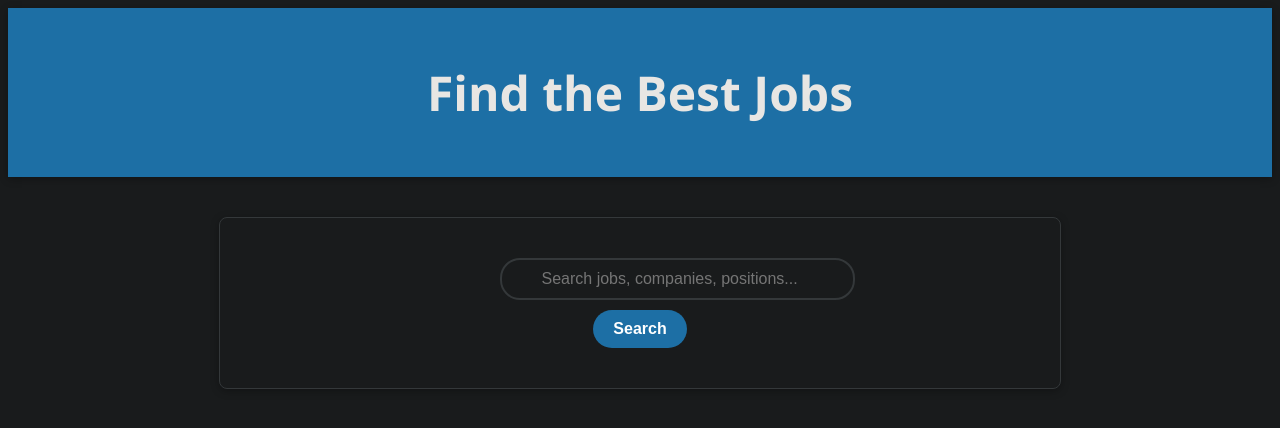
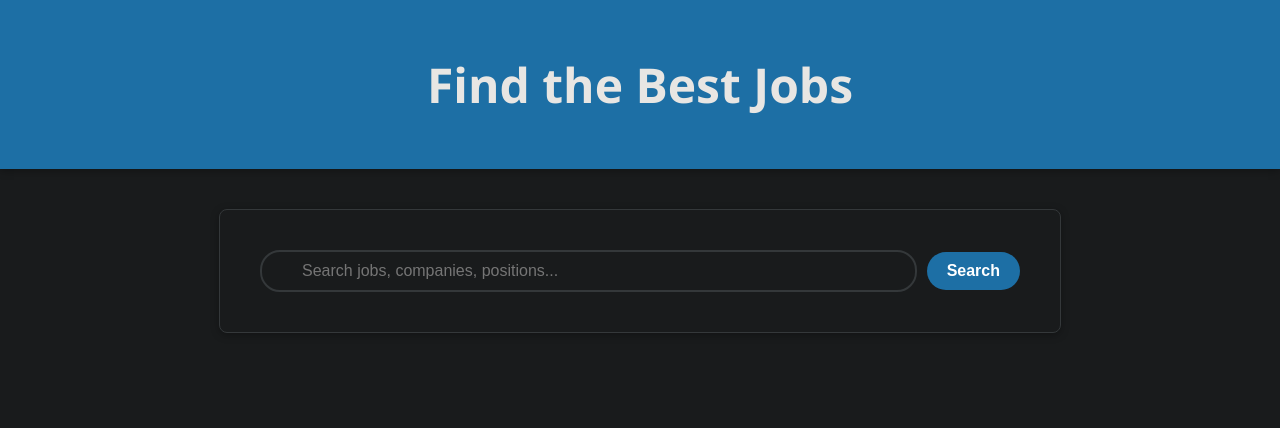
Before and after one commit to Collabs-001/frontend, a Flask app: page / in a window 1280 px wide. Shown: the top 428 px of the page. Run offline with Flask 3, Linux system fonts and the light colour scheme.

Commit message:
improve Ui

```diff
--- a/static/styles.css
+++ b/static/styles.css
@@ -1,46 +1,51 @@
 :root {
-  --darkreader-bg--primary-color: #1d6fa5;
-  --darkreader-border--secondary-color: #34383a;
-  --darkreader-text--text-color: #e8e6e3;
-  --darkreader-bg--background-color: #191b1c;
-  --darkreader-bg--box-shadow: 0 2px 8px rgba(0, 0, 0, 0.3);
+  --primary-color: #1d6fa5;
+  --secondary-color: #34383a;
+  --text-color: #e8e6e3;
+  --background-color: #191b1c;
+  --box-shadow: 0 2px 8px rgba(0, 0, 0, 0.3);
 }
 
 body {
   font-family: 'Open Sans', sans-serif;
-  background-color: var(--darkreader-bg--background-color);
-  color: var(--darkreader-text--text-color);
+  background-color: var(--background-color);
+  color: var(--text-color);
+  margin: 0;
+  padding: 0;
 }
 
 .header {
-  background-color: var(--darkreader-bg--primary-color);
+  background-color: var(--primary-color);
   padding: 20px;
   text-align: center;
   font-size: 24px;
   font-weight: bold;
-  box-shadow: var(--darkreader-bg--box-shadow);
+  box-shadow: var(--box-shadow);
 }
 
 .container {
   max-width: 800px;
   margin: 40px auto;
   padding: 20px;
-  background-color: var(--darkreader-bg--background-color);
-  border: 1px solid var(--darkreader-border--secondary-color);
+  background-color: var(--background-color);
+  border: 1px solid var(--secondary-color);
   border-radius: 8px;
-  box-shadow: var(--darkreader-bg--box-shadow);
+  box-shadow: var(--box-shadow);
 }
 
 .search-form {
   display: flex;
-  flex-direction: column;
+  flex-wrap: wrap;
+  justify-content: center;
   align-items: center;
+  gap: 10px;
   padding: 20px;
 }
 
 .search-input-wrap {
   position: relative;
-  margin-bottom: 10px;
+  flex-grow: 1;
+  max-width: 100%;
 }
 
 .search-icon {
@@ -48,34 +53,32 @@ body {
   top: 12px;
   left: 12px;
   font-size: 18px;
-  color: var(--darkreader-text--text-color);
-}
-
-.search-icon::before {
-  font-family: 'Material Icons';
-  content: '\e8b6';
+  color: var(--text-color);
 }
 
 .search-input {
   width: 100%;
+  max-width: 100%;
   padding: 10px 30px 10px 40px;
-  border: 2px solid var(--darkreader-border--secondary-color);
+  border: 2px solid var(--secondary-color);
   border-radius: 20px;
   font-size: 16px;
   transition: border-color 0.3s;
-  background-color: var(--darkreader-bg--background-color);
-  color: var(--darkreader-text--text-color);
+  background-color: var(--background-color);
+  color: var(--text-color);
+  box-sizing: border-box;
 }
 
 .search-button {
   padding: 10px 20px;
-  background-color: var(--darkreader-bg--primary-color);
+  background-color: var(--primary-color);
   color: #fff;
   border: none;
   border-radius: 20px;
   cursor: pointer;
   font-size: 16px;
   font-weight: bold;
+  transition: background-color 0.3s;
 }
 
 .search-button:hover {
```
Also changed, not shown: other parts of static/styles.css (+25 -9 lines).
